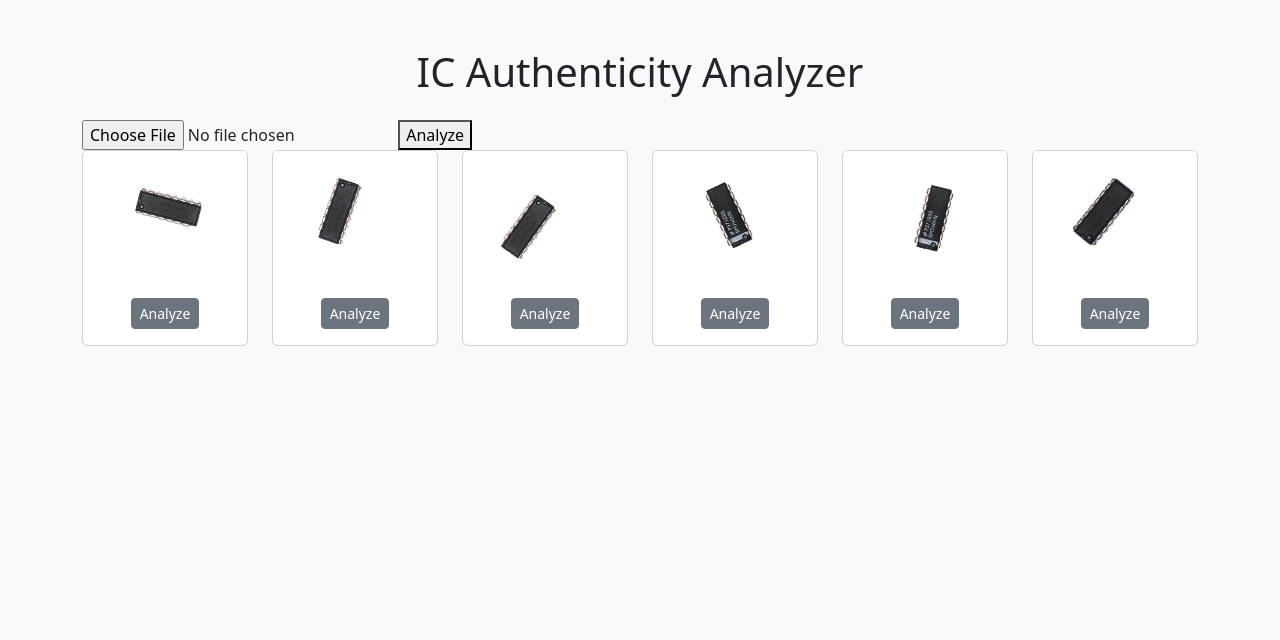
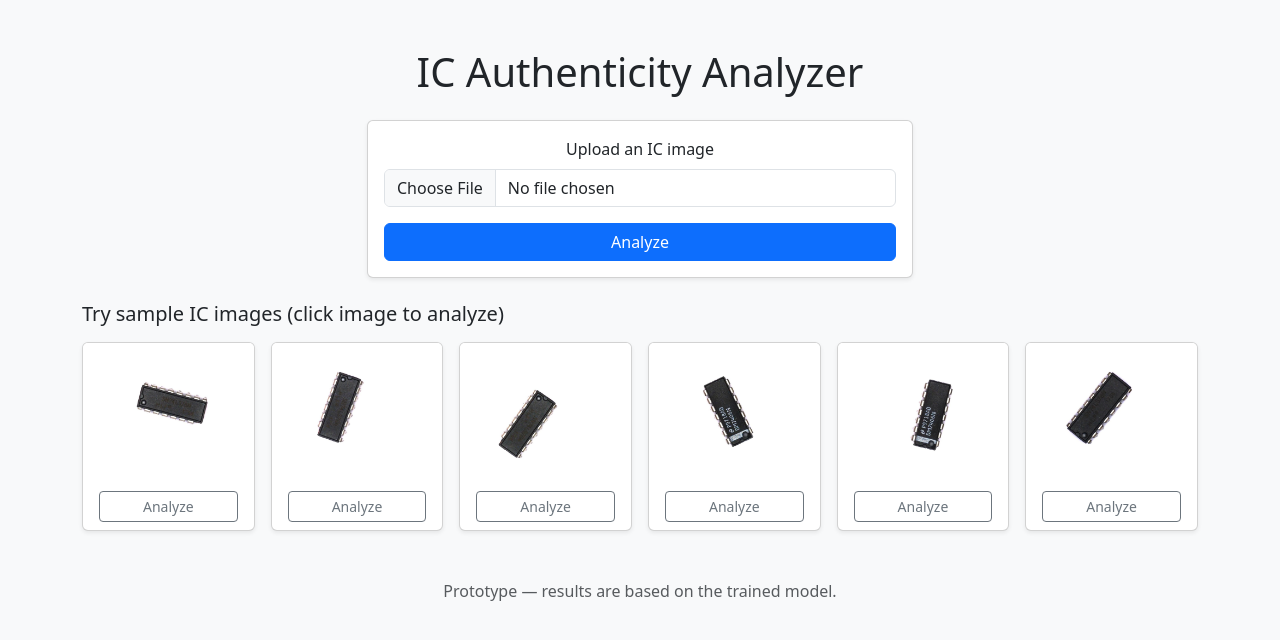
Before and after one commit to usingHub/ICs_Detector_SIH2025, a Django app: page / in a window 1280 px wide. Shown: the top 640 px of the page. Run offline with Django 5.2, Linux system fonts and the light colour scheme.

Commit message:
Updated UI

```diff
--- a/predictor/Templates/home.html
+++ b/predictor/Templates/home.html
@@ -1,42 +1,117 @@
+{% load static %}
 <!DOCTYPE html>
 <html lang="en">
-
 <head>
-    <meta charset="UTF-8">
+  <meta charset="UTF-8" />
   <title>IC Authenticity Analyzer</title>
-    {% load static %}
+  <meta name="viewport" content="width=device-width, initial-scale=1" />
+  <!-- Bootstrap -->
   <link href="https://cdn.jsdelivr.net/npm/bootstrap@5.3.0/dist/css/bootstrap.min.css" rel="stylesheet">
+  <style>
+    .sample-img { height:140px; object-fit:cover; cursor:pointer; }
+    .upload-preview { max-height:240px; object-fit:contain; }
+    .card-hover:hover { transform: translateY(-4px); transition: .15s; }
+  </style>
 </head>
-
 <body class="bg-light">
   <div class="container mt-5">
     <h1 class="text-center mb-4">IC Authenticity Analyzer</h1>
 
-        <!-- Upload form (unchanged) -->
-        <form method="post" enctype="multipart/form-data">
+    <!-- Upload card -->
+    <div class="row justify-content-center mb-4">
+      <div class="col-lg-6">
+        <div class="card shadow-sm p-3 bg-white">
+          <form id="uploadForm" method="post" enctype="multipart/form-data" class="text-center">
             {% csrf_token %}
-            <input type="file" name="file" required>
-            <button type="submit">Analyze</button>
+            <div class="mb-3">
+              <label class="form-label">Upload an IC image</label>
+              <input class="form-control" type="file" name="file" id="fileInput" accept="image/*" required>
+            </div>
+
+            <div class="mb-3">
+              <img id="uploadPreview" class="img-fluid upload-preview d-none" alt="Preview">
+            </div>
+
+            <div class="d-grid gap-2">
+              <button type="submit" class="btn btn-primary">Analyze</button>
+            </div>
           </form>
 
+          {% if result %}
+            <div class="mt-3">
+              <div class="alert alert-info text-center mb-0" role="alert">
+                <strong>Result:</strong> {{ result }}
+              </div>
+            </div>
+          {% endif %}
+        </div>
+      </div>
+    </div>
+
     <!-- Sample images -->
-        <div class="row">
+    <h5 class="mb-3">Try sample IC images (click image to analyze)</h5>
+    <div class="row g-3">
       {% for img in sample_images %}
-            <div class="col-md-2">
-                <div class="card">
-                    <!-- public/ files are served at /<filename> -->
-                    <img src="/{{ img }}" class="card-img-top" alt="{{ img }}">
-                    <div class="card-body text-center">
-                        <form method="post">
+      <div class="col-6 col-sm-4 col-md-2">
+        <div class="card card-hover shadow-sm">
+          <!-- Image is served from /<filename> (public/) -->
+          <form method="post" class="sample-form">
             {% csrf_token %}
             <input type="hidden" name="sample_file" value="{{ img }}">
-                            <button type="submit" class="btn btn-sm btn-secondary">Analyze</button>
+            <img src="/{{ img }}" alt="{{ img }}" class="card-img-top sample-img" onclick="submitSample(this)" />
+            <div class="card-body text-center py-2">
+              <button type="submit" class="btn btn-sm btn-outline-secondary w-100">Analyze</button>
+            </div>
           </form>
-                    </div>
         </div>
       </div>
       {% endfor %}
     </div>
+
+    <footer class="mt-5 text-center text-muted">
+      Prototype — results are based on the trained model.
+    </footer>
+  </div>
+
+  <!-- Optional: Bootstrap JS (for tooltips etc) -->
+  <script src="https://cdn.jsdelivr.net/npm/bootstrap@5.3.0/dist/js/bootstrap.bundle.min.js"></script>
+
+  <script>
+    // Preview uploaded image
+    const fileInput = document.getElementById('fileInput');
+    const preview = document.getElementById('uploadPreview');
+    fileInput?.addEventListener('change', (e) => {
+      const f = e.target.files && e.target.files[0];
+      if (!f) {
+        preview.src = '';
+        preview.classList.add('d-none');
+        return;
+      }
+      const url = URL.createObjectURL(f);
+      preview.src = url;
+      preview.classList.remove('d-none');
+    });
+
+    // Submit the sample's parent form when clicking the image
+    function submitSample(imgEl) {
+      const form = imgEl.closest('form');
+      if (!form) return;
+      // Click the form's submit button if present, otherwise submit
+      const btn = form.querySelector('button[type="submit"]');
+      if (btn) { btn.click(); }
+      else { form.submit(); }
+    }
+
+    // Prevent double submission
+    document.querySelectorAll('form').forEach(f => {
+      f.addEventListener('submit', (ev) => {
+        const btn = f.querySelector('button[type="submit"]');
+        if (btn) {
+          btn.disabled = true;
+          btn.innerText = 'Analyzing...';
+        }
+      });
+    });
+  </script>
 </body>
-
 </html>
```
Also changed, not shown: 2 other files. Lines whose indentation alone changed are shown as unchanged.
